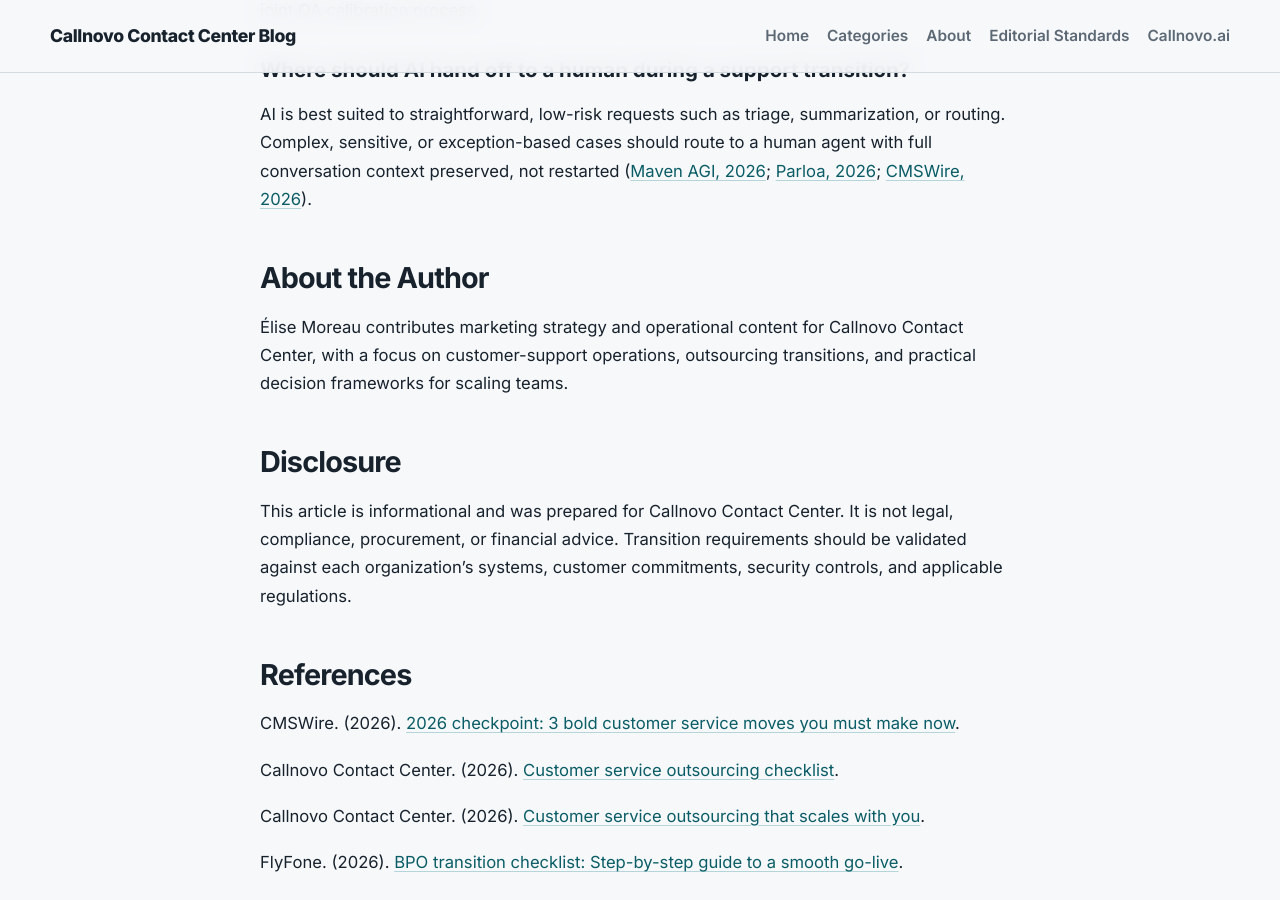
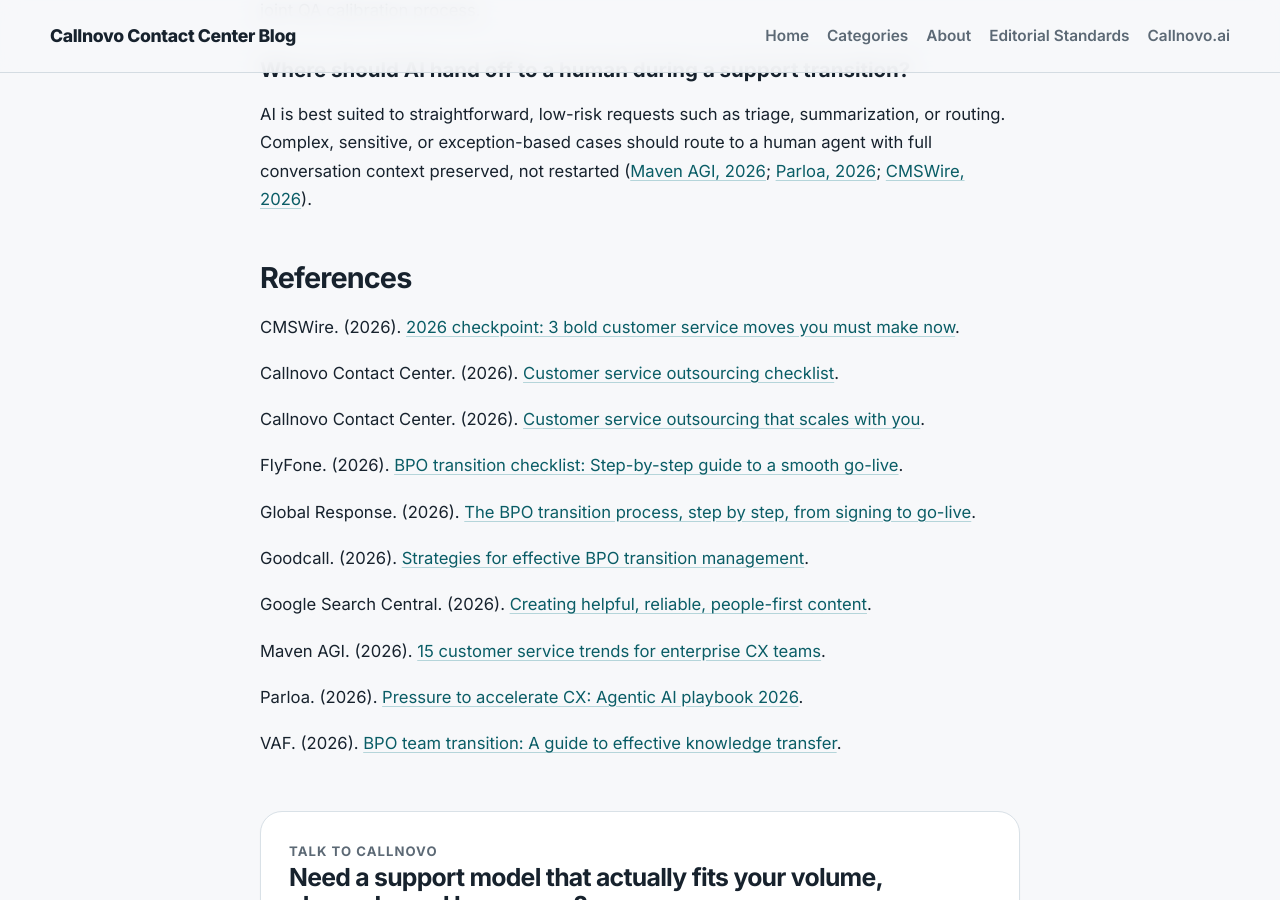
Before and after one commit to callnovo-cc/blog, a Jekyll site: the page built from _posts/2026-08-28-customer-service-outsourcing-transit.md, in a window 1280 px wide and 900 px high, scrolled down 8694 px. Built offline with Jekyll 4.4.1, drawn with Linux system fonts in a browser that asks for light colours.

Commit message:
Update 2026-08-28-customer-service-outsourcing-transit.md

```diff
--- a/_posts/2026-08-28-customer-service-outsourcing-transit.md
+++ b/_posts/2026-08-28-customer-service-outsourcing-transit.md
@@ -242,14 +242,6 @@
 
 AI is best suited to straightforward, low-risk requests such as triage, summarization, or routing. Complex, sensitive, or exception-based cases should route to a human agent with full conversation context preserved, not restarted ([Maven AGI, 2026](https://www.mavenagi.com/blog/customer-service-trends-enterprise-cx-teams); [Parloa, 2026](https://www.parloa.com/blog/accelerate-cx/); [CMSWire, 2026](https://www.cmswire.com/customer-experience/2026-checkpoint-3-bold-customer-service-moves-you-must-make-now/)).
 
-## About the Author
-
-Élise Moreau contributes marketing strategy and operational content for Callnovo Contact Center, with a focus on customer-support operations, outsourcing transitions, and practical decision frameworks for scaling teams.
-
-## Disclosure
-
-This article is informational and was prepared for Callnovo Contact Center. It is not legal, compliance, procurement, or financial advice. Transition requirements should be validated against each organization’s systems, customer commitments, security controls, and applicable regulations.
-
 ## References
 
 CMSWire. (2026). [2026 checkpoint: 3 bold customer service moves you must make now](https://www.cmswire.com/customer-experience/2026-checkpoint-3-bold-customer-service-moves-you-must-make-now/).
```
